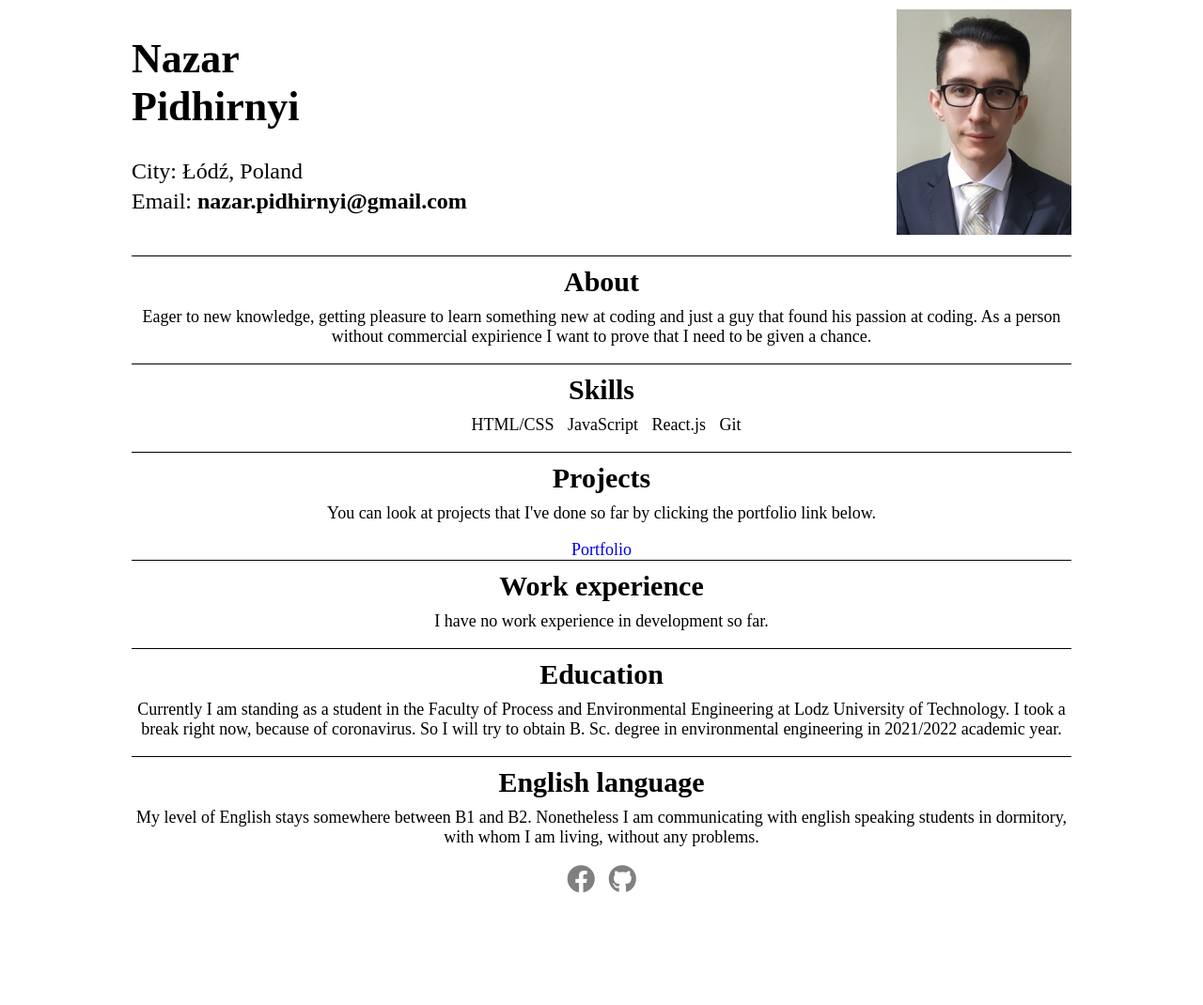
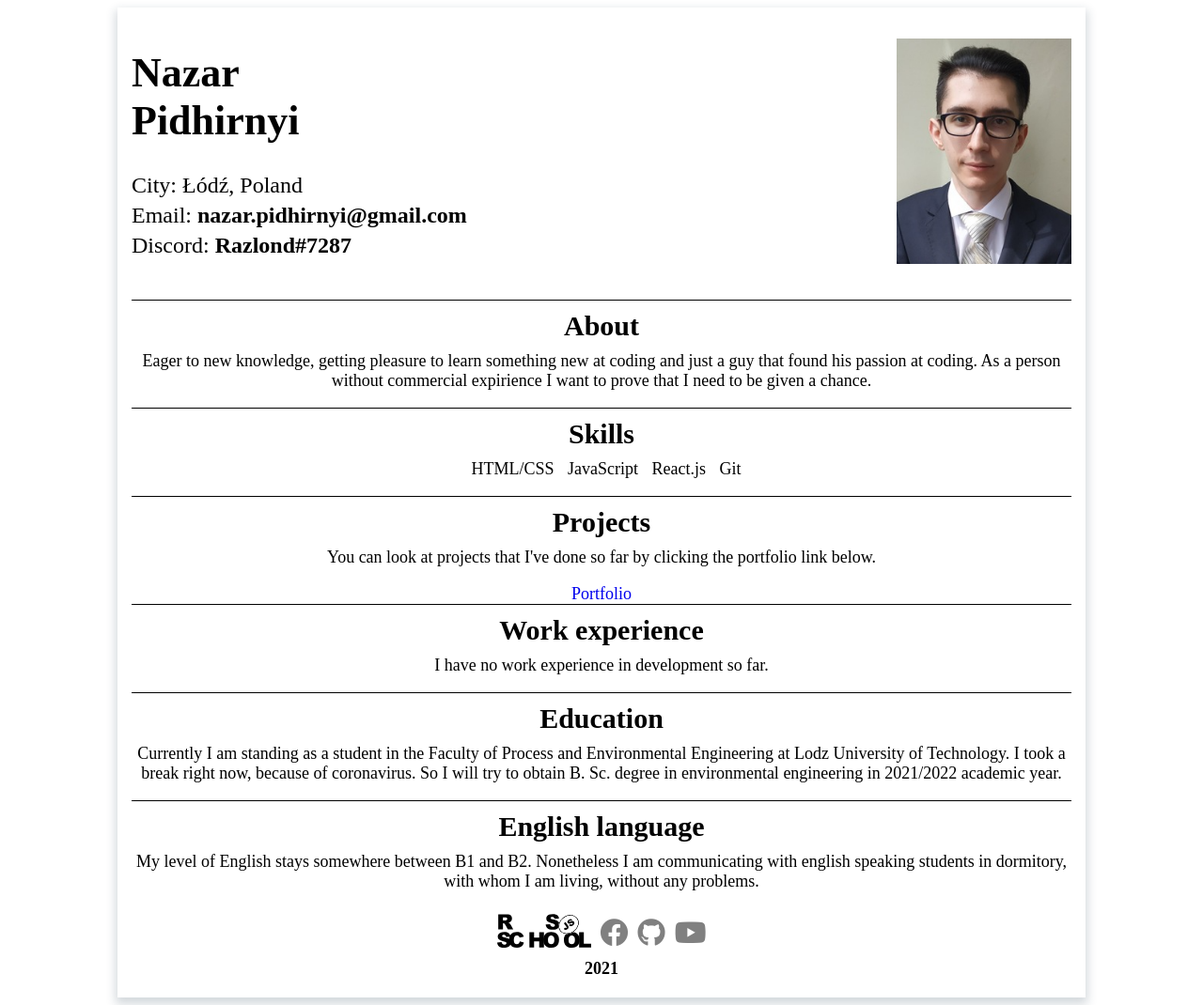
Before and after one commit to Razlond-dev/rsschool-cv, a plain HTML site: page index.html in a window 1280 px wide. Shown: the whole page at 94% size. Before the commit the page ends 962 px from the top, so only its background shows below. Drawn offline with Linux system fonts and the light colour scheme.

Commit message:
feat: add discord, rs-school logo & youtube icon

```diff
--- a/css/main.css
+++ b/css/main.css
@@ -33,6 +33,8 @@ section p {
 
 main {
   width: 1000px;
+  box-shadow: 0px 5px 10px 2px rgba(34, 60, 80, 0.2);
+  padding: 15px;
 }
 
 .header {
@@ -84,6 +86,12 @@ main {
   display: inline-block;
 }
 
+.social {
+  display: flex;
+  justify-content: center;
+  align-items: center;
+}
+
 .social a {
   margin: 5px;
   font-size: 30px;
@@ -94,3 +102,12 @@ main {
   color: #7e003b;
   transition: all ease 0.5s;
 }
+
+.social a img {
+  width: 100px;
+  height: auto;
+}
+
+.social p {
+  margin-top: 15px;
+}
--- a/index.html
+++ b/index.html
@@ -25,10 +25,13 @@
               <li>
                 <p>Email: <a href="mailto:nazar.pidhirnyi@gmail.com">nazar.pidhirnyi@gmail.com</a></p>
               </li>
+              <li>
+                <p>Discord: <b>Razlond#7287</b></p>
+              </li>
             </ul>
           </nav>
         </div>
-        <img src="/images/CV.jpg" alt="Nazar Pidhirnyi">
+        <img src="images/CV.jpg" alt="Nazar Pidhirnyi">
       </div>
     </header>
 
@@ -75,9 +78,12 @@
 
     <footer>
       <div class="social">
+        <a href="https://rs.school/js/"><img src="images/rs_school_js.svg" alt="rsschool"></a>
         <a href="https://www.facebook.com/nazar.pidhirnyi" target="_blank"><i class="fab fa-facebook"></i></a>
         <a href="https://github.com/Razlond-dev" target="_blank"><i class="fab fa-github"></i></a>
+        <a href="#" target="_blank"><i class="fab fa-youtube"></i></a>
       </div>
+      <p><b>2021</b></p>
     </footer>
   </main>
 </body>
```
Also changed, not shown: images/rs_school_js.svg (added).
